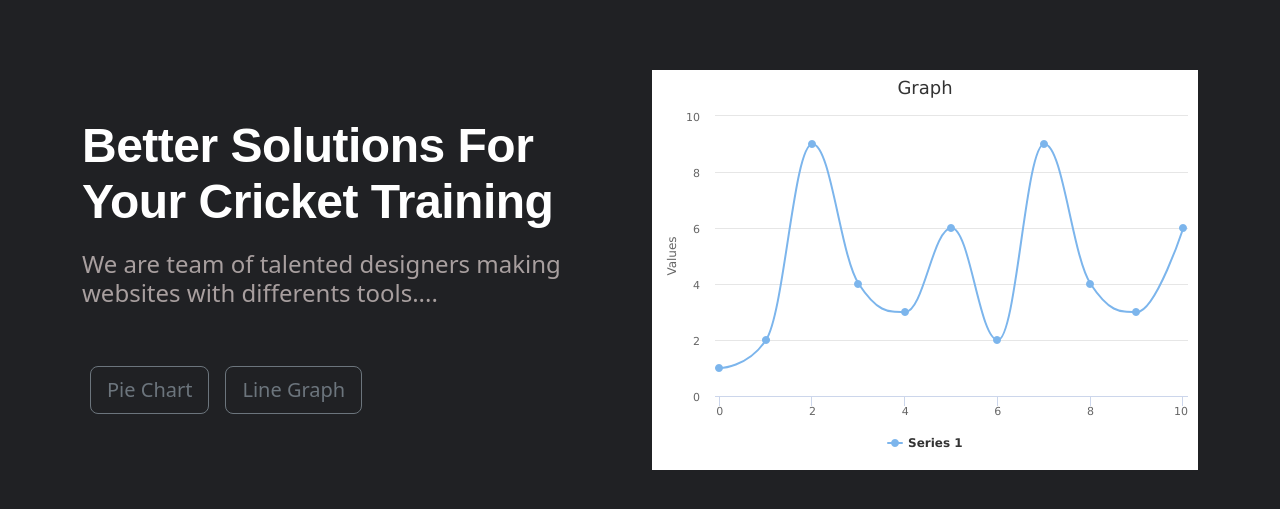
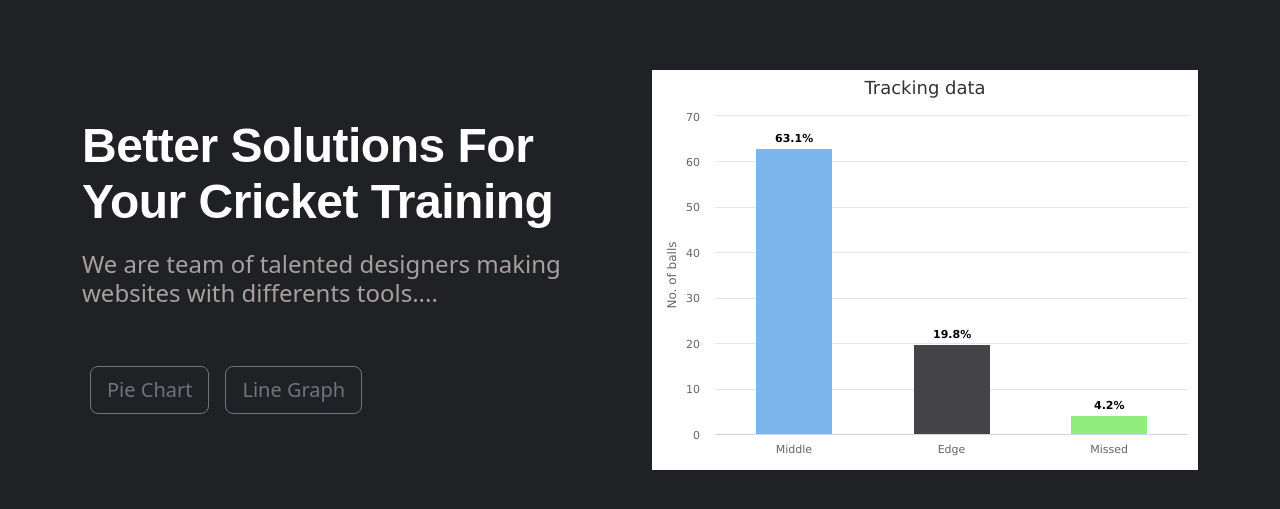
Before and after one commit to Atique22/smart-cricket, a React (Create React App) app in the folder frontend/: page /graph in a window 1280 px wide. Both pictures are taken after a click on the button "Line Graph". Shown: the part 291-800 px from the top of the page. Built offline with nearby package versions, Linux system fonts and the light colour scheme.

Commit message:
Update with graph modification

```diff
--- a/frontend/src/components/Charts/LineGraph.js
+++ b/frontend/src/components/Charts/LineGraph.js
@@ -1,22 +1,74 @@
-import * as React from 'react';
-import {
-    Chart,
-    ChartSeries,
-    ChartSeriesItem,
-} from "@progress/kendo-react-charts";
+import React from "react";
+import HighCharts from "highcharts";
+import HighChartsReact from "highcharts-react-official";
 
+export default function LineGraph() {
+  const options = {
+    chart: {
+      type: "column",
+    },
+    title: {
+      align: "center",
+      text: "Tracking data",
+    },
 
+    accessibility: {
+      announceNewData: {
+        enabled: true,
+      },
+    },
+    xAxis: {
+      type: "category",
+    },
+    yAxis: {
+      title: {
+        text: "No. of balls",
+      },
+    },
+    legend: {
+      enabled: false,
+    },
+    plotOptions: {
+      series: {
+        borderWidth: 0,
+        dataLabels: {
+          enabled: true,
+          format: "{point.y:.1f}%",
+        },
+      },
+    },
 
-function LineGraph() {
-    const data = [19, 12, 17];
+    tooltip: {
+      headerFormat: '<span style="font-size:11px">{series.name}</span><br>',
+      pointFormat:
+        '<span style="color:{point.color}">{point.name}</span>: <b>{point.y:.2f}%</b> of total<br/>',
+    },
 
-    return (
-        <Chart>
-                <ChartSeries >
-                    <ChartSeriesItem data={data}/>
-                </ChartSeries>
-        </Chart>
-    );
+    series: [
+      {
+        name: "BallStatus",
+        colorByPoint: true,
+        data: [
+          {
+            name: "Middle",
+            y: 63.06,
+          },
+          {
+            name: "Edge",
+            y: 19.84,
+          },
+          {
+            name: "Missed",
+            y: 4.18,
+          },
+        ],
+      },
+    ],
+  };
+
+  return (
+    <div className="col-12">
+      <HighChartsReact highcharts={HighCharts} options={options} />
+    </div>
+  );
 }
-
-export default LineGraph;
--- a/frontend/src/components/Dashboard/GraphDashboard.js
+++ b/frontend/src/components/Dashboard/GraphDashboard.js
@@ -3,7 +3,7 @@ import MenuDashBoard from "./DashBoardMenu";
 import Team from "../Team";
 import Footer from "../Footer";
 import HighChartPie from "../Charts/HighChartPie";
-import HighChartReact from "../Charts/HighChartReact";
+import LineGraph from "../Charts/LineGraph";
 // import { Link } from "react-router-dom";
 
 const GraphDashboard = () => {
@@ -53,7 +53,7 @@ const GraphDashboard = () => {
                 data-aos="zoom-in"
                 data-aos-delay="200"
               >
-                {show === true ? <HighChartPie /> : <HighChartReact />}
+                {show === true ? <HighChartPie /> : <LineGraph />}
               </div>
             </div>
           </div>
```
